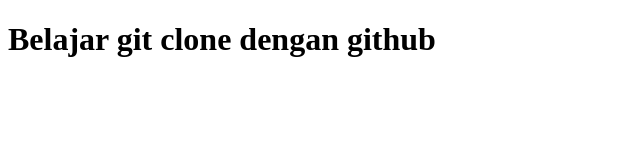
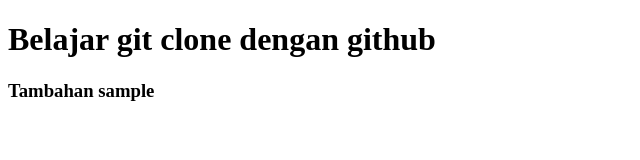
Before and after one commit to lutfi-pratama/belajar-niomic, a plain HTML site: page index.html in a window 1280 px wide. Shown: the whole page, without its empty margins (0-640 px from the left). Drawn offline with Linux system fonts and the light colour scheme.

Commit message:
add h3 element

```diff
--- a/index.html
+++ b/index.html
@@ -5,5 +5,6 @@
 </head>
 <body>
 	<h1>Belajar git clone dengan github</h1>
+	<h3>Tambahan sample</h3>
 </body>
 </html>
```
